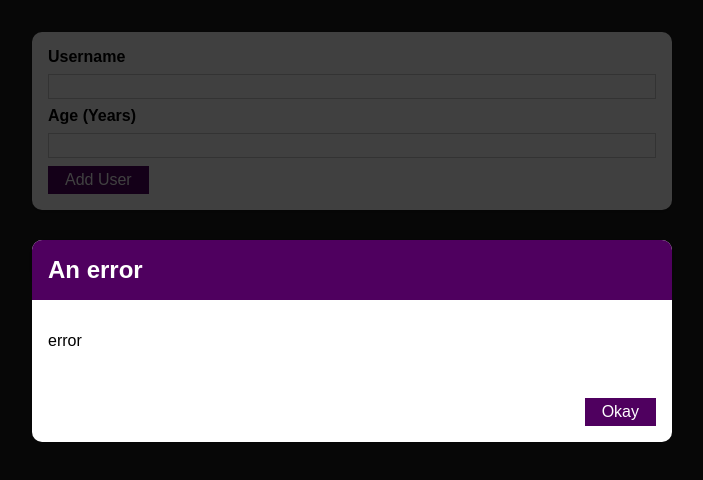
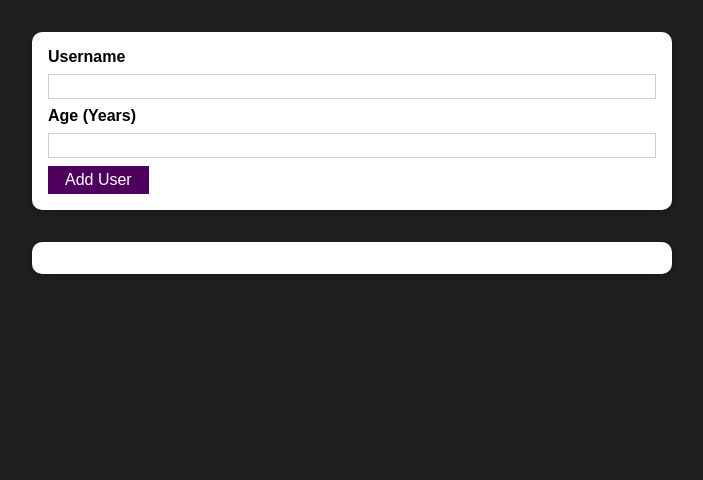
Before and after one commit to FrankBishop/rcc-practice-project, a React (Create React App) app: page / in a window 1280 px wide. Shown: the top 480 px of the page, without its empty margins (288-991 px from the left). Built offline with nearby package versions, Linux system fonts and the light colour scheme.

Commit message:
finished error state

```diff
--- a/src/components/UI/ErrorModal.js
+++ b/src/components/UI/ErrorModal.js
@@ -7,7 +7,7 @@ import classes from "./ErrorModal.module.css";
 const ErrorModal = (props) => {
   return (
     <div>
-      <div className={classes.backdrop}></div>
+      <div className={classes.backdrop} onClick={props.onClick}></div>
       <Card className={classes.modal}>
         <header className={classes.header}>
           <h2>{props.title}</h2>
@@ -16,7 +16,7 @@ const ErrorModal = (props) => {
           <p>{props.message}</p>
         </div>
         <footer className={classes.actions}>
-          <Button>Okay</Button>
+          <Button onClick={props.onClick}>Okay</Button>
         </footer>
       </Card>
     </div>
--- a/src/components/Users/AddUser.js
+++ b/src/components/Users/AddUser.js
@@ -7,13 +7,22 @@ import ErrorModal from "../UI/ErrorModal";
 const AddUser = (props) => {
   const [enteredUsername, setEnteredUsername] = useState("");
   const [enteredAge, setEnteredAge] = useState("");
+  const [error,setError] = useState();
 
   const addUserHandler = (event) => {
     event.preventDefault();
     if (enteredUsername.trim().length === 0 || enteredAge.trim().length === 0) {
+      setError({
+        title: 'invalid input',
+        message: 'please enter valid name and age'
+      })
       return;
     }
     if (+enteredAge < 1) {
+      setError({
+        title: "invalid age",
+        message: "please enter valid age",
+      });
       return;
     }
     props.onAddUser(enteredUsername, enteredAge);
@@ -29,9 +38,13 @@ const AddUser = (props) => {
     setEnteredAge(event.target.value);
   };
 
+  const errorHandler = () => {
+    setError(null);
+  };
+
   return (
     <div>
-      <ErrorModal title="An error" message="error" />
+      {error && <ErrorModal title={error.title} message={error.message} onClick={errorHandler} />}
       <Card className={classes.input}>
         <form onSubmit={addUserHandler}>
           <label htmlFor="username">Username</label>
```
